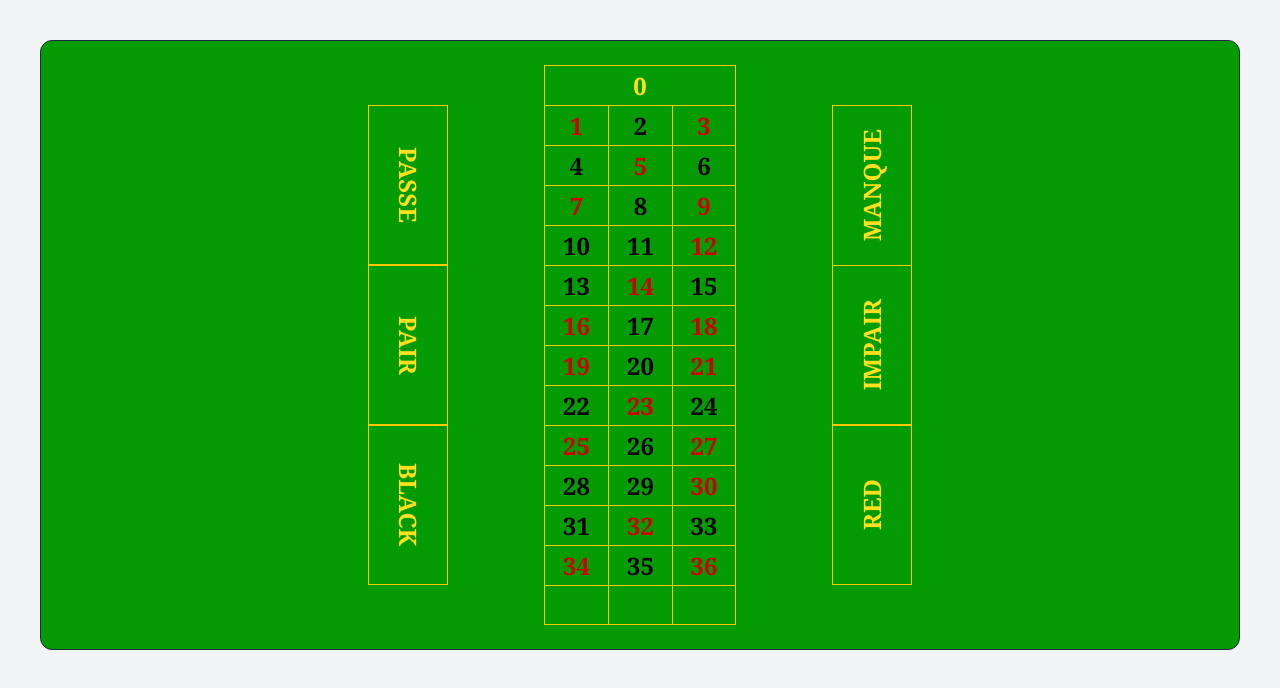
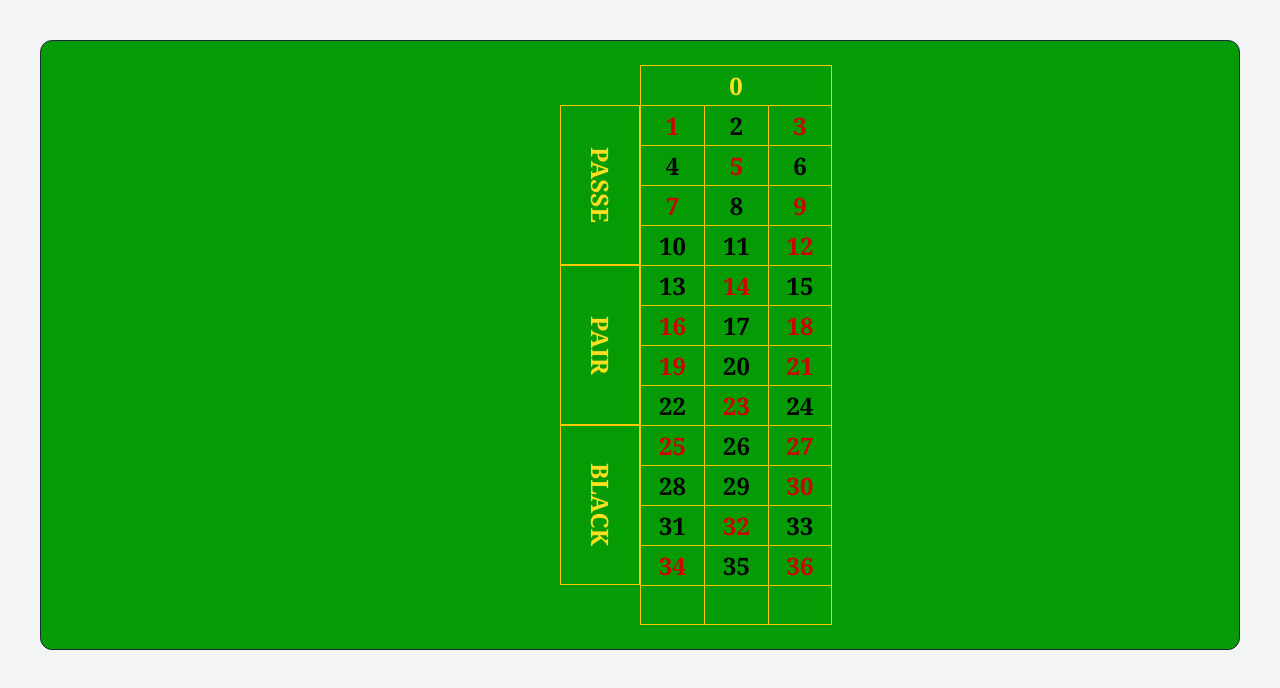
Before and after one commit to a-kunert/python-roulette, a Vue app: page / in a window 1280 px wide. Shown: the top 688 px of the page. Built offline with nearby package versions, Linux system fonts and the light colour scheme.

Commit message:
Transition to 2-col layout

```diff
--- a/src/App.vue
+++ b/src/App.vue
@@ -1,9 +1,9 @@
 <template>
     <div class="p-10 bg-gray-100">
 
-        <div class="bg-[#049B04] border border-gray-800 rounded-xl p-6 grid grid-cols-3">
+        <div class="bg-[#049B04] border border-gray-800 rounded-xl p-6 grid grid-cols-2">
 
-            <div class="flex flex-col mt-10 items-end">
+            <div class=" flex flex-col mt-10 items-end">
 
               <div
                   class="border border-yellow-400 w-20 h-40 flex items-center justify-center text-yellow-300 font-extrabold font-serif text-2xl">
@@ -34,7 +34,7 @@
 
             </div>
 
-            <div class="flex flex-col items-center">
+            <div class="flex  flex-col items-start">
                 <div
                     class="border-x border-t border-yellow-400 w-48 h-10 flex items-center justify-center text-yellow-300 font-extrabold font-serif text-2xl">
                     0
@@ -64,36 +64,7 @@
 
             </div>
 
-            <div class="flex flex-col mt-10">
-
-                <div
-                    class="border-t border-x border-yellow-400 w-20 h-40 flex items-center justify-center text-yellow-300 font-extrabold font-serif text-2xl">
-
-                    <div class="rotate-180 [writing-mode:vertical-rl]">
-                        MANQUE
-                    </div>
-                </div>
-
-                <div
-                    class="border border-yellow-400 w-20 h-40 flex items-center justify-center text-yellow-300 font-extrabold font-serif text-2xl">
-
-                    <div class="rotate-180 [writing-mode:vertical-rl]">
-                        IMPAIR
-                    </div>
-
-                </div>
-
-              <div
-                class="border border-yellow-400 w-20 h-40 flex items-center justify-center text-yellow-300 font-extrabold font-serif text-2xl">
-
-                <div class="rotate-180 [writing-mode:vertical-rl]">
-                  RED
-                </div>
-
-            </div>
-
-        </div></div>
-
+        </div>
     </div>
 </template>
 
```
